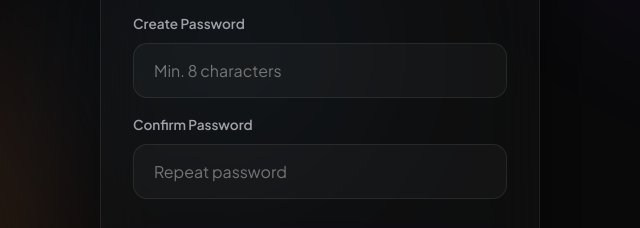
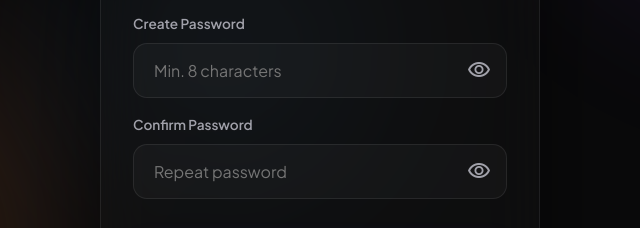
Before and after one commit to vicethetechguy/Linkrra, a website: page public/signup.html in a window 1280 px wide. Shown: the part 424-652 px from the top of the page, 320-960 px from the left. Drawn offline with nearby package versions, Linux system fonts and the light colour scheme.

Commit message:
Add password visibility toggle to auth pages

```diff
--- a/public/auth.css
+++ b/public/auth.css
@@ -157,6 +157,35 @@
     font-weight: 600;
 }
 
+/* Password Toggle Visibility */
+.password-wrapper {
+    position: relative;
+    display: flex;
+    align-items: center;
+}
+
+.password-toggle-btn {
+    position: absolute;
+    right: 1rem;
+    background: transparent;
+    border: none;
+    color: var(--on-surface-variant);
+    cursor: pointer;
+    display: flex;
+    align-items: center;
+    justify-content: center;
+    padding: 0;
+    transition: color 200ms ease;
+}
+
+.password-toggle-btn:hover {
+    color: var(--primary);
+}
+
+.password-wrapper .form-control {
+    padding-right: 2.5rem;
+}
+
 /* Tablet Responsive Optimization */
 @media (max-width: 768px) {
     .auth-page {
--- a/public/signup.html
+++ b/public/signup.html
@@ -46,13 +46,23 @@
 
             <div class="form-group">
                 <label for="password">Create Password</label>
-                <input type="password" id="password" class="form-control" placeholder="Min. 8 characters" required minlength="8">
+                <div class="password-wrapper">
+                    <input type="password" id="password" class="form-control" placeholder="Min. 8 characters" required minlength="8">
+                    <button type="button" class="password-toggle-btn" onclick="togglePasswordVisibility('password', this)" aria-label="Toggle password visibility">
+                        <span class="material-symbols-outlined">visibility</span>
+                    </button>
+                </div>
                 <span class="field-error" id="password-error"></span>
             </div>
 
             <div class="form-group">
                 <label for="confirm-password">Confirm Password</label>
-                <input type="password" id="confirm-password" class="form-control" placeholder="Repeat password" required>
+                <div class="password-wrapper">
+                    <input type="password" id="confirm-password" class="form-control" placeholder="Repeat password" required>
+                    <button type="button" class="password-toggle-btn" onclick="togglePasswordVisibility('confirm-password', this)" aria-label="Toggle password visibility">
+                        <span class="material-symbols-outlined">visibility</span>
+                    </button>
+                </div>
                 <span class="field-error" id="confirm-error"></span>
             </div>
 
@@ -72,6 +82,20 @@
         const emailInput = document.getElementById('email');
         const passwordInput = document.getElementById('password');
         const confirmInput = document.getElementById('confirm-password');
+
+        function togglePasswordVisibility(inputId, btn) {
+            const input = document.getElementById(inputId);
+            const icon = btn.querySelector('.material-symbols-outlined');
+            if (input.type === 'password') {
+                input.type = 'text';
+                icon.textContent = 'visibility_off';
+            } else {
+                input.type = 'password';
+                icon.textContent = 'visibility';
+            }
+        }
+
+        const usernameError = document.getElementById('username-error');
         const errorMsg = document.getElementById('error-msg');
         const btn = document.getElementById('signup-btn');
 
```
Also changed, not shown: public/login.html (+18 -1 lines).
